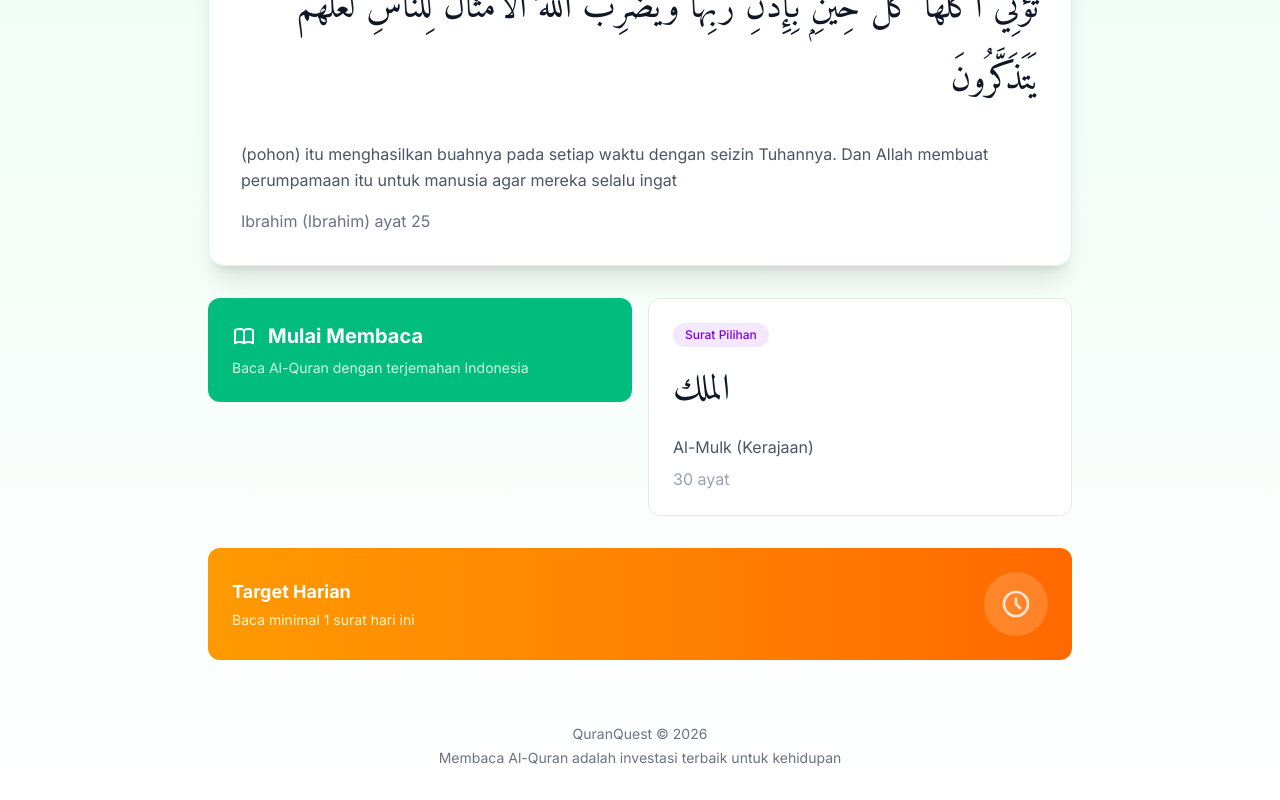
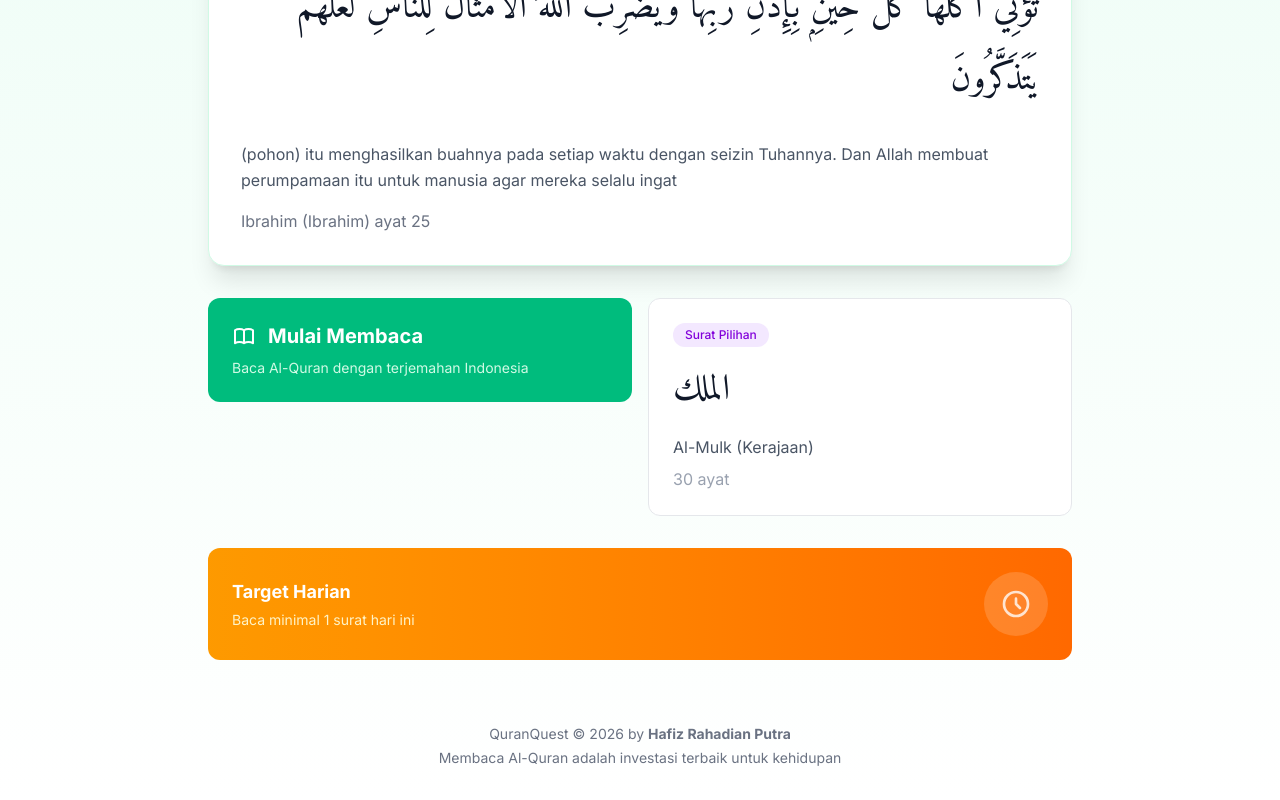
Before and after one commit to hafizputra06/quranquest, a Next.js app: page / in a window 1280 px wide. Shown: the part 317-1117 px from the top of the page. Built offline with nearby package versions, Linux system fonts and the light colour scheme.

Commit message:
tambah link portfolio

```diff
--- a/src/app/page.tsx
+++ b/src/app/page.tsx
@@ -152,7 +152,7 @@ export default function Home() {
       </main>
 
       <footer className="max-w-4xl mx-auto px-4 py-8 text-center text-gray-500 text-sm">
-        <p>QuranQuest &copy; {new Date().getFullYear()}</p>
+        <p>QuranQuest &copy; {new Date().getFullYear()} by <a href="https://hafizportfolio-eta.vercel.app/" target="_blank" rel="noopener noreferrer"><strong>Hafiz Rahadian Putra</strong></a></p>
         <p className="mt-1">Membaca Al-Quran adalah investasi terbaik untuk kehidupan</p>
       </footer>
     </div>
```
